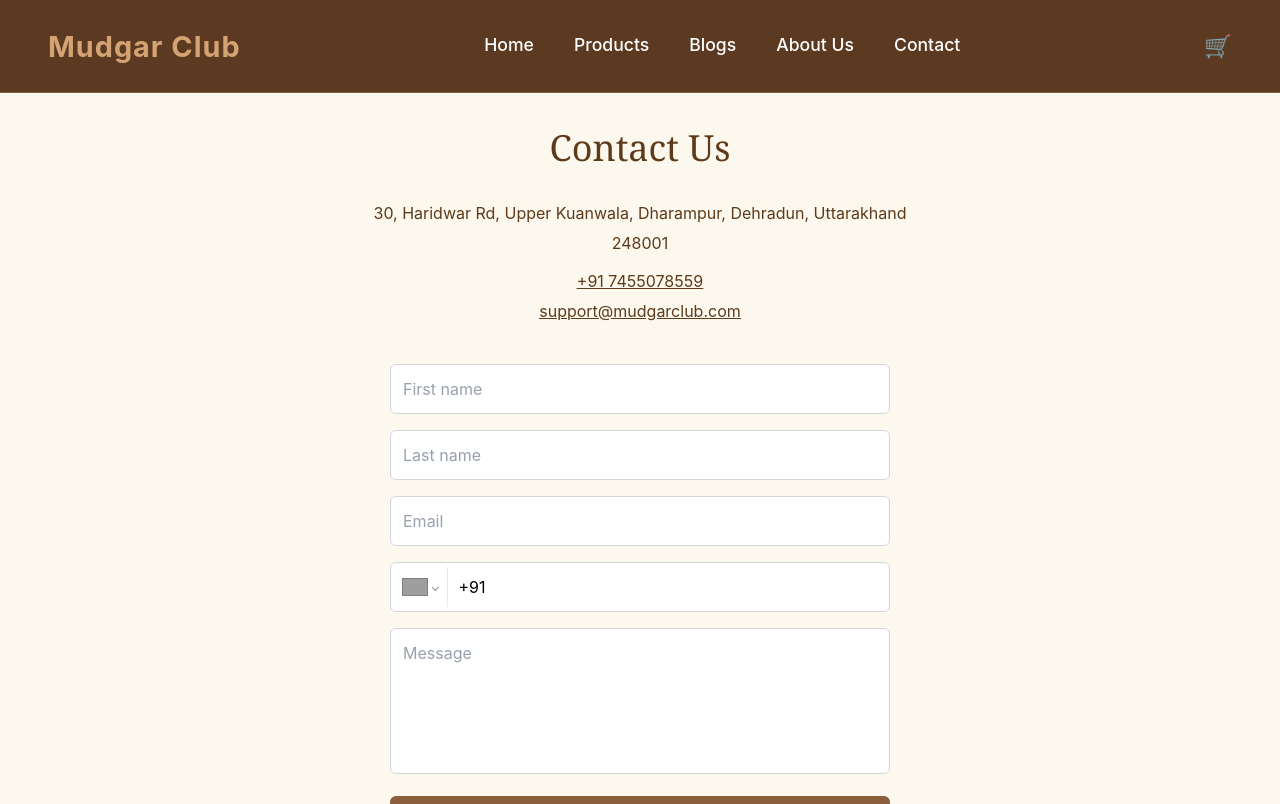
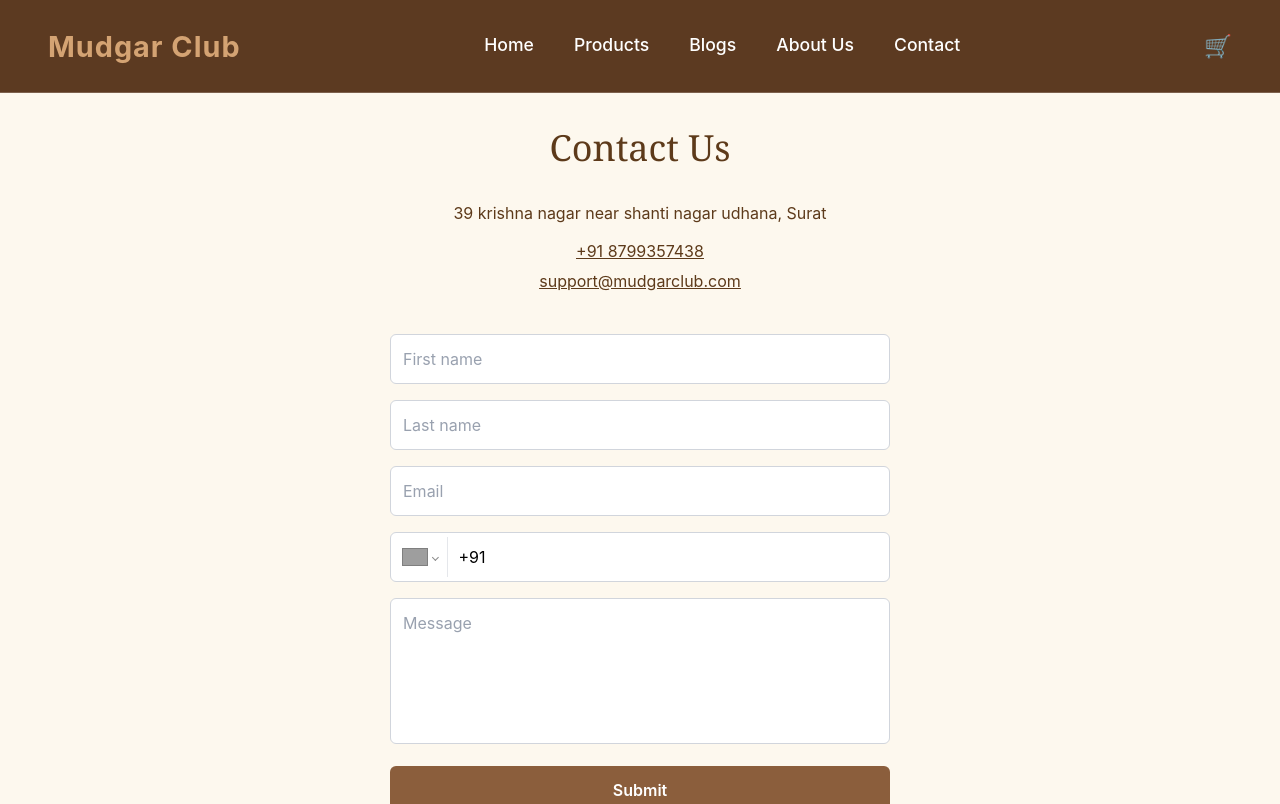
Before and after one commit to kapilkariya/mudgarvale, a React (Vite) app in the folder frontend/: page /contact in a window 1280 px wide. Shown: the top 804 px of the page. Built offline with nearby package versions, Linux system fonts and the light colour scheme; grey boxes are pictures that could not be loaded.

Commit message:
update address and designs

```diff
--- a/frontend/src/components/Footer.jsx
+++ b/frontend/src/components/Footer.jsx
@@ -145,7 +145,8 @@
         <div>
           <h3 style={{ fontSize: "16px", fontWeight: "700", color: "#2e1503", margin: "0 0 18px 0" }}>Contact Us</h3>
           <p style={{ fontSize: "14px", color: "#4a2800", lineHeight: "1.6", marginBottom: "14px" }}>
-            30, Haridwar Rd, Upper Kuanwala, Dharampur,<br />Dehradun, Uttarakhand 248001
+            39 krishna nagar ,<br />near shanti nagar udhana,<br /> Surat
++91 87993 57438,
           </p>
           <a href="mailto:support@mudgarclub.com" style={{ display: "block", fontSize: "14px", color: "#4a2800", textDecoration: "underline", marginBottom: "20px" }}>support@mudgarclub.com</a>
 
--- a/frontend/src/pages/Contact.jsx
+++ b/frontend/src/pages/Contact.jsx
@@ -14,10 +14,10 @@
         <h1 className="text-4xl font-serif text-[#5D3A1A] mb-8">Contact Us</h1>
 
         <div className="text-[#5D3A1A] space-y-1 text-sm md:text-base leading-relaxed">
-          <p>30, Haridwar Rd, Upper Kuanwala, Dharampur, Dehradun, Uttarakhand</p>
-          <p>248001</p>
+          <p>39 krishna nagar near shanti nagar udhana, Surat
+</p>
           <p className="underline pt-2">
-            <a href="tel:+917455078559">+91 7455078559</a>
+            <a href="tel:+918799357438">+91 8799357438</a>
           </p>
           <p className="underline">
             <a href="mailto:support@mudgarclub.com">support@mudgarclub.com</a>
```
